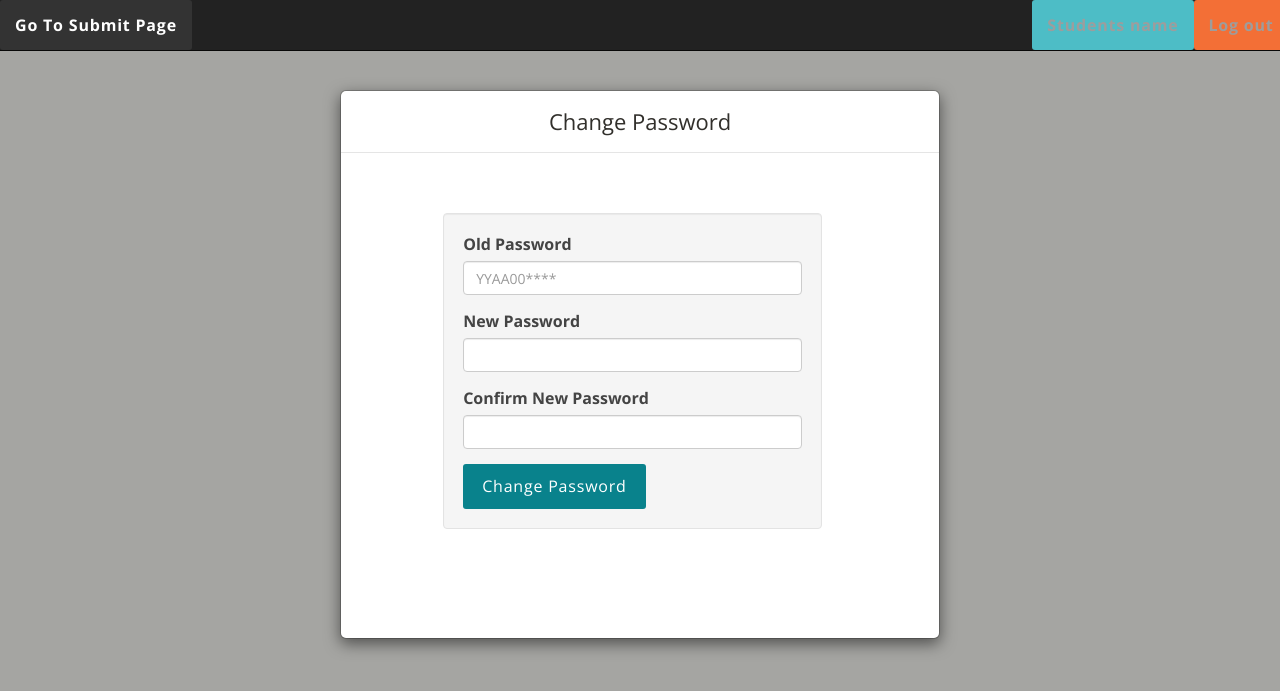
After one commit to nveenjain/fundai, a PHP site: page /fundai/change_password.php in a window 1280 px wide. The commit adds this page. Shown: the top 691 px of the page. Run offline with PHP 8.4, Linux system fonts and the light colour scheme; some libraries are stand-ins or nearby versions.

Commit message:
change paswword feature is available now

```diff
--- /dev/null
+++ b/change_password.php
@@ -0,0 +1,95 @@
+<!DOCTYPE html>
+<html lang="en">
+<head>
+    <meta charset="UTF-8">
+    <link rel="stylesheet" href="https://maxcdn.bootstrapcdn.com/bootstrap/3.3.7/css/bootstrap.min.css" integrity="sha384-BVYiiSIFeK1dGmJRAkycuHAHRg32OmUcww7on3RYdg4Va+PmSTsz/K68vbdEjh4u" crossorigin="anonymous">
+    <link href="//maxcdn.bootstrapcdn.com/font-awesome/4.1.0/css/font-awesome.min.css" rel="stylesheet">
+    <link rel="stylesheet" href="https://maxcdn.bootstrapcdn.com/bootstrap/3.3.7/css/bootstrap.min.css">
+    <link rel="stylesheet" type="text/css" href="http://ajax.aspnetcdn.com/ajax/jquery.dataTables/1.9.4/css/jquery.dataTables.css">
+    <link rel="stylesheet" href="https://maxcdn.bootstrapcdn.com/bootstrap/3.3.7/css/bootstrap.min.css" integrity="sha384-BVYiiSIFeK1dGmJRAkycuHAHRg32OmUcww7on3RYdg4Va+PmSTsz/K68vbdEjh4u" crossorigin="anonymous">
+    <link href="//maxcdn.bootstrapcdn.com/font-awesome/4.1.0/css/font-awesome.min.css" rel="stylesheet">
+    <link href="css/bootstrap-responsive.css" rel="stylesheet">
+    <link href="css/default.css" rel="stylesheet">
+    <link href="css/style.css" rel="stylesheet">
+    <script src="https://ajax.googleapis.com/ajax/libs/jquery/3.2.1/jquery.min.js"></script>
+    <script src="https://ajax.googleapis.com/ajax/libs/jquery/3.2.1/jquery.min.js"></script>
+    <script src="https://maxcdn.bootstrapcdn.com/bootstrap/3.3.7/js/bootstrap.min.js"></script>
+    <title>FUNDAI</title>
+    <style>
+        h1{
+            text-align: center;
+        }
+        body {
+            background-color: #A5A5A2;
+        }
+    </style>
+</head>
+<body>
+<header>
+    <div class="navbar navbar-inverse navbar-fixed-top">
+        <div class="navbar-header">
+            <button type="button" class="navbar-toggle" id="navtabs" data-toggle="collapse" data-target="#navtab" data-whatever="@mdo">
+                <span class="icon-bar"></span>
+                <span class="icon-bar"></span>
+                <span class="icon-bar"></span>
+            </button>
+        </div>
+        <div class="collapse navbar-collapse" id="navtab">
+            <ul class="nav navbar-nav navbar-left">
+                <li >
+                    <a class="btn btn-info" id="goto_submit"  data-whatever="@mdo">
+                        <strong>Go To Submit Page</strong>
+                    </a>
+                </li>
+            </ul>
+            <ul class="nav navbar-nav navbar-right navtabbar ">
+                <li >
+                    <a  href="#" class="btn btn-info ">
+                        <strong>Students name</strong>
+                    </a>
+                </li>
+                <li >
+                    <a href="./logout.php" class="btn btn-danger navbar-right">
+                        <strong>Log out</strong>
+                    </a>
+                </li>
+            </ul>
+        </div>
+    </div>
+</header>
+<div id="login-overlay" class="modal-dialog" >
+    <div class="modal-content">
+        <div class="modal-header">
+            <h4 class="modal-title" id="ch_pass_form" align="center">Change Password</h4>
+        </div>
+        <div class="modal-body panel-body" style="padding-top:10%;padding-bottom: 10%" >
+            <div class="row">
+                <div class="col-xs-8 col-md-8 col-md-offset-2">
+                    <div class="well">
+                        <form id="loginForm" method="POST" action="" novalidate="novalidate">
+                            <div class="form-group " >
+                                <label for="old_password" class="control-label">Old Password</label>
+                                <input type="password"  class="form-control" id="old_password" name="old_password" value="" required="required" title="Please enter you Old Password" placeholder="YYAA00****">
+                                <span class="help-block"></span>
+                            </div>
+                            <div class="form-group">
+                                <label for="new_password" class="control-label">New Password</label>
+                                <input type="password" class="form-control" id="new_password" name="new_password" value="" required="required" title="Please enter your New Password">
+                                <span class="help-block"></span>
+                            </div>
+                            <div class="form-group">
+                                <label for="con_new_password" class="control-label">Confirm New Password</label>
+                                <input type="password" class="form-control" id="con_new_password" name="con_new_password" value="" required="required" title="Please confirm your New Password">
+                                <span class="help-block"></span>
+                            </div>
+                            <div id="loginErrorMsg" class="alert alert-error hide">Wrong username or password</div>
+                            <button type="submit" class="btn btn-primary ">Change Password</button>
+                        </form>
+                    </div>
+                </div>
+            </div>
+        </div>
+    </div>
+</div>
+</body>
+</html>
--- a/css/style.css
+++ b/css/style.css
@@ -54,6 +54,9 @@ div, article, section, header, footer, nav, li {
 	clear:both;
 	content:".";
 	visibility:hidden; /* For clearing */
+}
+.navtabbar{
+	margin-right: .5%;
 }
 body {
 	background:#fff;
```
